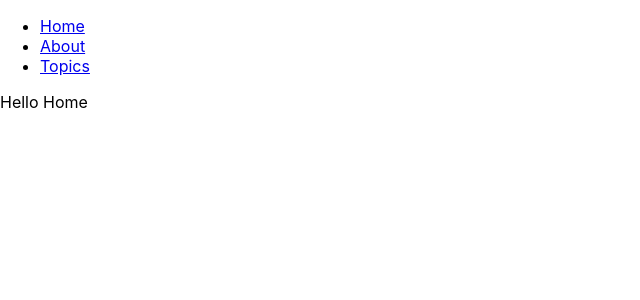
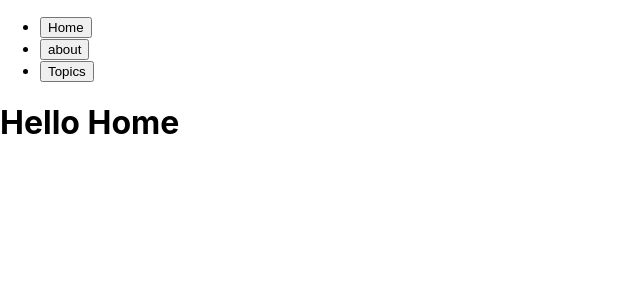
Before and after one commit to iamsajithlal/master-wc-panel, a React (Create React App) app: page / in a window 1280 px wide. Shown: the top 300 px of the page, without its empty margins (0-640 px from the left). Built offline with nearby package versions, Linux system fonts and the light colour scheme.

Commit message:
routing changes

```diff
--- /dev/null
+++ b/src/common/Header.js
@@ -0,0 +1,34 @@
+import React from "react";
+import { useHistory } from "react-router-dom";
+
+const Header = () =>{
+    let history = useHistory();
+    return(
+        <ul>
+            <li>
+                <button onClick={()=>{
+                    history.push("/")
+                }}>
+                    Home
+                </button>
+            </li>
+            <li>
+            <button onClick={()=>{
+                    history.push("/about")
+                }}>
+                    about
+                </button>
+
+            </li>
+            <li>
+            <button onClick={()=>{
+                    history.push("/topics")
+                }}>
+                    Topics
+                </button>
+            </li>
+        </ul>
+    );
+}
+
+export default Header;
--- a/src/common/Router.js
+++ b/src/common/Router.js
@@ -1,4 +1,5 @@
-import React, { useState, lazy, Suspense } from "react";import {
+import React, { lazy, Suspense } from "react";
+import {
   BrowserRouter as Router,
   Switch,
   Route,
@@ -6,48 +7,32 @@ import React, { useState, lazy, Suspense } from "react";import {
   useRouteMatch,
   useParams
 } from "react-router-dom";
-//import Home from '../containers/home';
-
+import Header from "./Header";
 const Home = lazy(() => import('../containers/home'));
+const About = lazy(() => import('../containers/about'));
 
 
 const _Router = () => {
   return(
     <Router>
-    <div>
-      <ul>
-        <li>
-          <Link to="/">Home</Link>
-        </li>
-        <li>
-          <Link to="/about">About</Link>
-        </li>
-        <li>
-          <Link to="/topics">Topics</Link>
-        </li>
-      </ul>
+      <>
+      <Header />
       <Suspense fallback={<div>Loading.....</div>}>
         <Switch>
-          <Route path="/about">
-            <About />
-          </Route>
+          <Route path="/" component={Home} />
+          <Route path="/about" component={About} />
           <Route path="/topics">
             <Topics />
           </Route>
-          <Route path="/">
-            <Home />
-          </Route>
         </Switch>
       </Suspense>
-    </div>
+      </>
   </Router>
   );
 
 };
 
-function About() {
-    return <h2>About</h2>;
-  }
+
 
   function Topics() {
     let match = useRouteMatch();
--- a/src/containers/about/index.js
+++ b/src/containers/about/index.js
@@ -0,0 +1,7 @@
+import React from "react";
+
+const About = ()  =>{
+    return <h2>About</h2>;
+}
+
+export default About;
--- a/src/containers/home/index.js
+++ b/src/containers/home/index.js
@@ -1,8 +1,16 @@
 import React from "react";
+import {
+    Link,
+    useRouteMatch,
+  } from "react-router-dom";
 
 const Home = () => {
+    let match = useRouteMatch();
     return(
-        <p>Hello Home</p>
+        <>
+          <h1>Hello Home</h1>
+        </>
+
     );
 }
 
```
